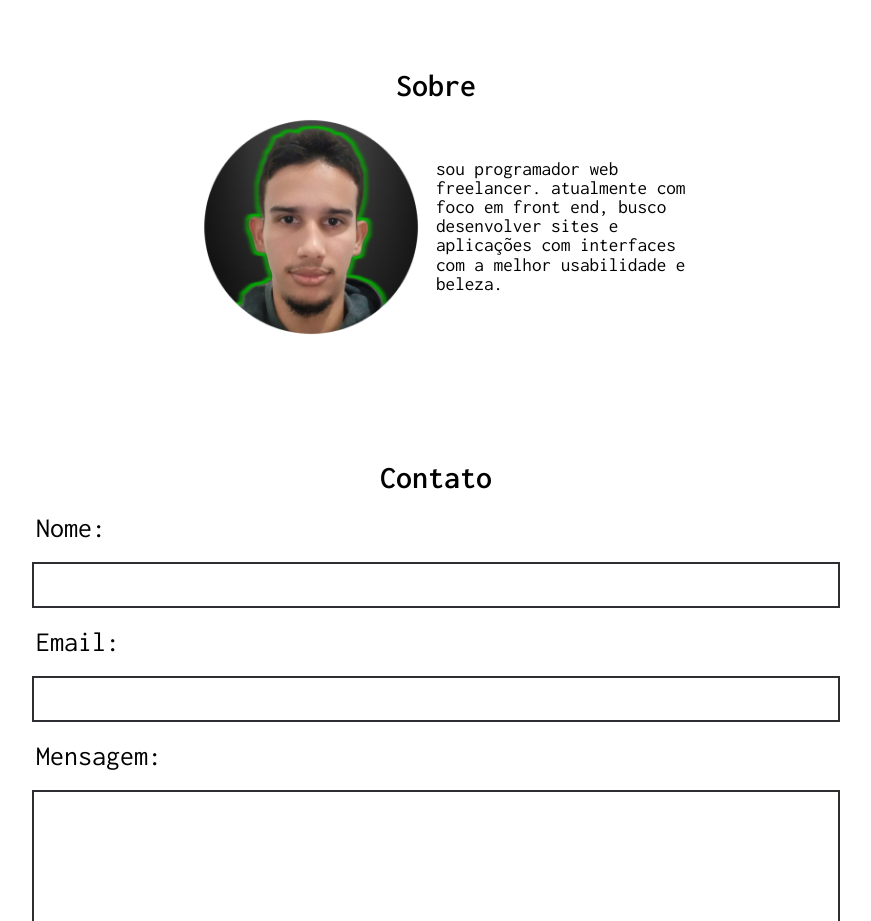
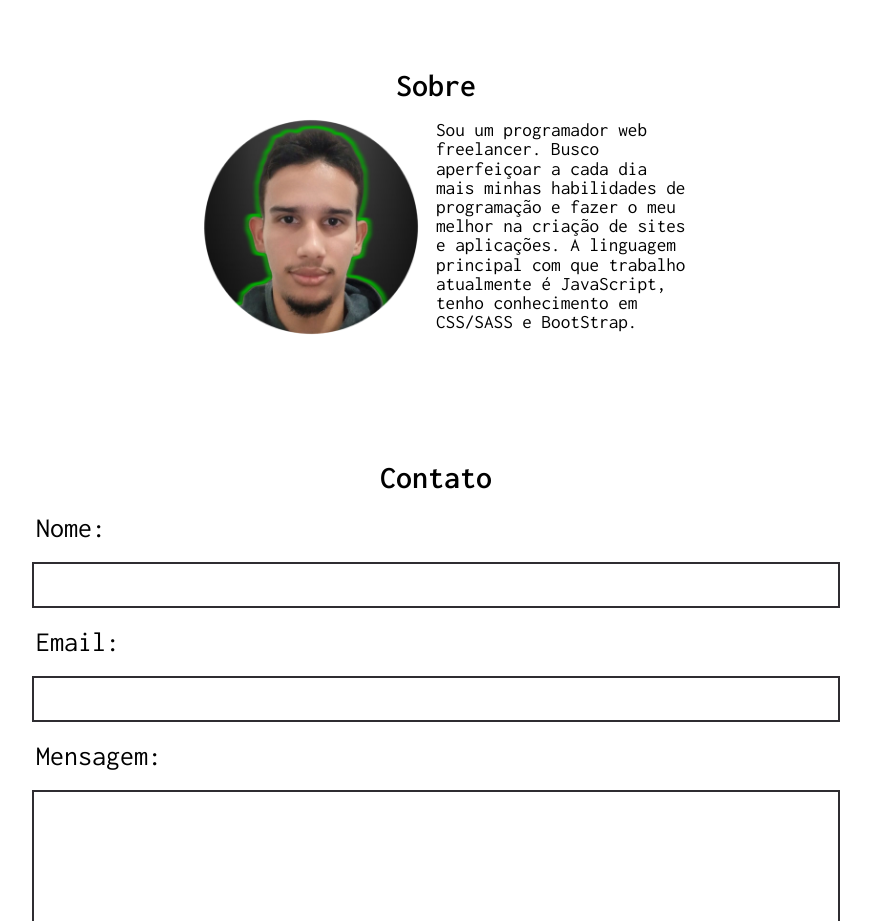
Before and after one commit to IsaquePFerreira/isaquepferreira.github.io, a plain HTML site: page index.html in a window 1280 px wide. Shown: the part 980-1901 px from the top of the page, without its empty margins (204-1075 px from the left). Drawn offline with Linux system fonts and the light colour scheme.

Commit message:
Update About

```diff
--- a/index.html
+++ b/index.html
@@ -93,9 +93,11 @@
             <div class="main-about">
                 <img class="img" src="./assets/images/profile-rounded.png" alt="foto isaque p ferreira">
                 <p class="text">
-                    sou programador web freelancer. atualmente com foco em front
-                    end, busco desenvolver sites e aplicações com interfaces com a
-                    melhor usabilidade e beleza.
+                    Sou um programador web freelancer. Busco aperfeiçoar a
+                    cada dia mais minhas habilidades de programação e fazer o meu
+                    melhor na criação de sites e aplicações. A linguagem
+                    principal com que trabalho atualmente é JavaScript, tenho
+                    conhecimento em CSS/SASS e BootStrap.
                 </p>
             </div>
         </section>
```
